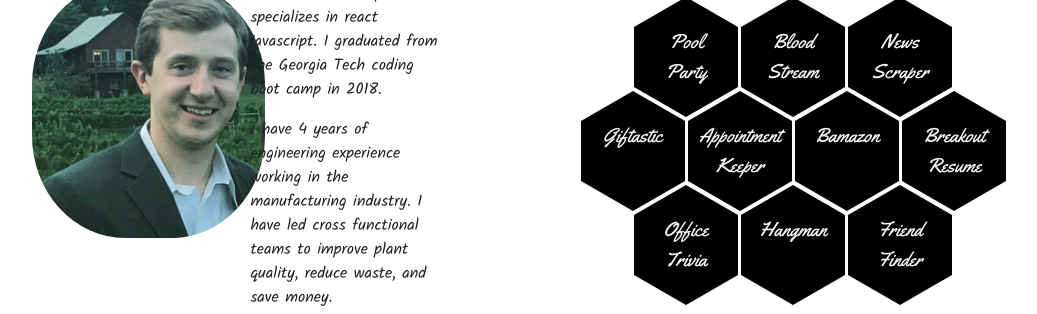
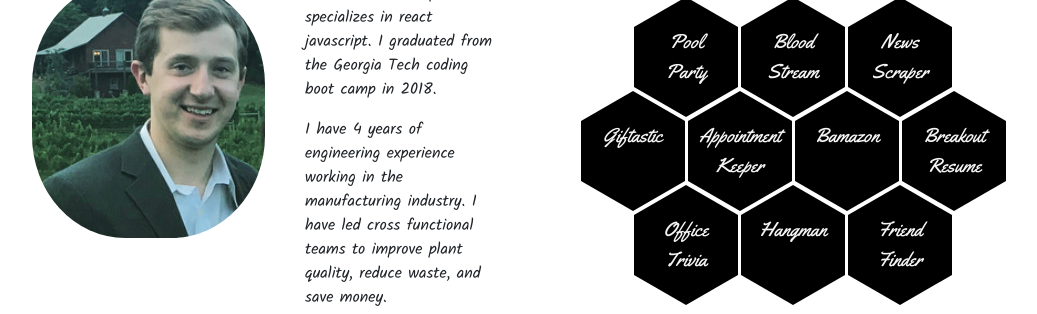
Before and after one commit to jsenken/portfolioUpdate, a plain HTML site: page index.html in a window 1280 px wide. Shown: the part 74-388 px from the top of the page, without its empty margins (77-1114 px from the left). Drawn offline with nearby package versions, Linux system fonts and the light colour scheme; a web font is replaced by a local one.

Commit message:
update spacing

```diff
--- a/index.html
+++ b/index.html
@@ -32,7 +32,7 @@
         </div>
         <div class="row">
           <div class="col-md-2"></div>
-          <div class="col-md-4">
+          <div class="col-md-5">
             <img src="./media/head.png" class="head">
           </div>
           <div class="col-md-4 col-sm-12">
@@ -43,7 +43,7 @@
               I have 4 years of engineering experience working in the manufacturing industry. I have led cross functional teams to improve plant quality, reduce waste, and save money.
             </p>
           </div>
-          <div class="col-md-2"></div>
+          <div class="col-md-1"></div>
         </div>
       </div>
       <div class="col-md-6" id="portfolio">
@@ -133,6 +133,8 @@
         </div>
       </div>
     </div>
+    <br>
+    <br>
     <div class="row" id="secondHalf">
         <div class="filler" id="nFiller">
             <div class="row">
```
Also changed, not shown: 1 other file.
